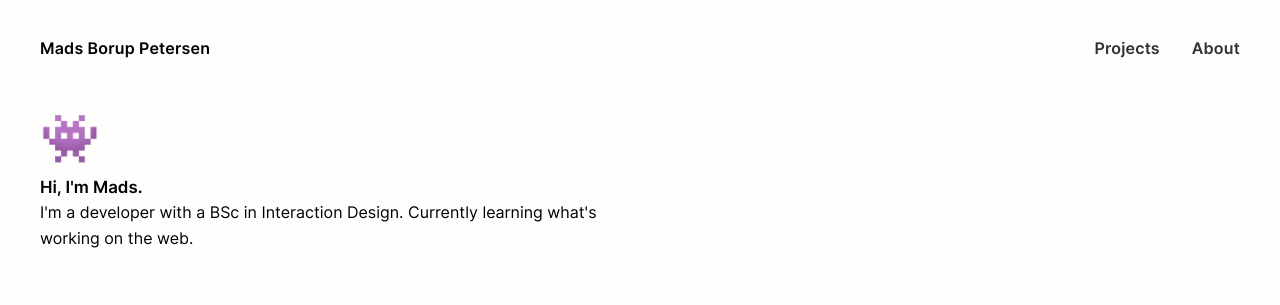
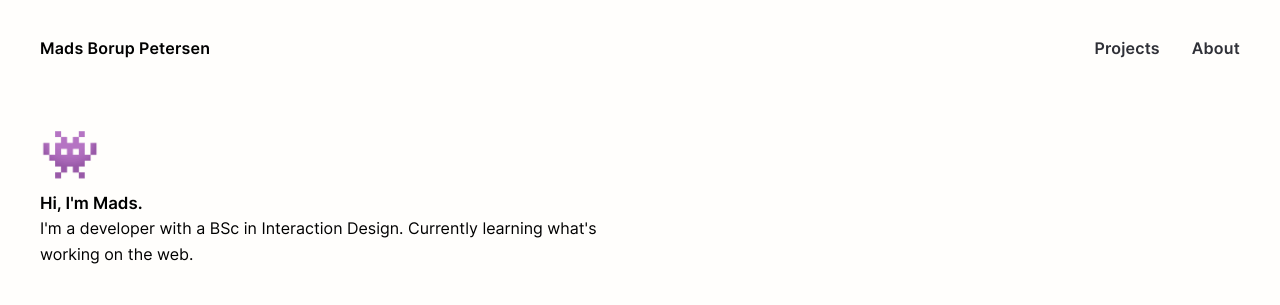
Before and after one commit to madsborup/madsborup, a Gatsby site: page / in a window 1280 px wide. Shown: the top 305 px of the page. Built offline with nearby package versions, Linux system fonts and the light colour scheme; Gatsby itself is replaced by a stand-in of ours.

Commit message:
update more space between content and header

```diff
--- a/src/components/Header.tsx
+++ b/src/components/Header.tsx
@@ -42,7 +42,7 @@ const Header: React.FC<Props> = ({ title }: Props) => {
 
     &:hover {
       text-decoration: none;
-      color: ${tokens.colors.text};
+      color: ${tokens.colors.headings};
     }
 
     &.${props => props.activeClassName} {
--- a/src/components/Wrapper.tsx
+++ b/src/components/Wrapper.tsx
@@ -15,6 +15,7 @@ const Content = styled.div`
   align-items: flex-start;
   width: 100%;
   max-width: ${tokens.WRAPPER_WIDTH}px;
+  margin-top: ${tokens.spacing.large}px;
 `
 
 const Wrapper: React.FC = ({ children }) => {
--- a/src/pages/about.tsx
+++ b/src/pages/about.tsx
@@ -2,9 +2,7 @@ import React from "react"
 import styled from "styled-components"
 import tokens from "../components/designSystem/tokens"
 import Layout from "../components/Layout"
-import Tag from "../components/designSystem/Tag"
 import H3 from "../components/designSystem/H3"
-import P from "../components/designSystem/P"
 import Image from "../components/designSystem/Image"
 import Link from "../components/designSystem/Link"
 import Section from "../components/Section"
--- a/src/pages/index.tsx
+++ b/src/pages/index.tsx
@@ -12,7 +12,6 @@ export default () => {
     display: flex;
     flex-direction: column;
     align-items: flex-start;
-    margin: ${tokens.spacing.medium}px 0 0;
     max-width: 560px;
 
     ${H4} {
```
